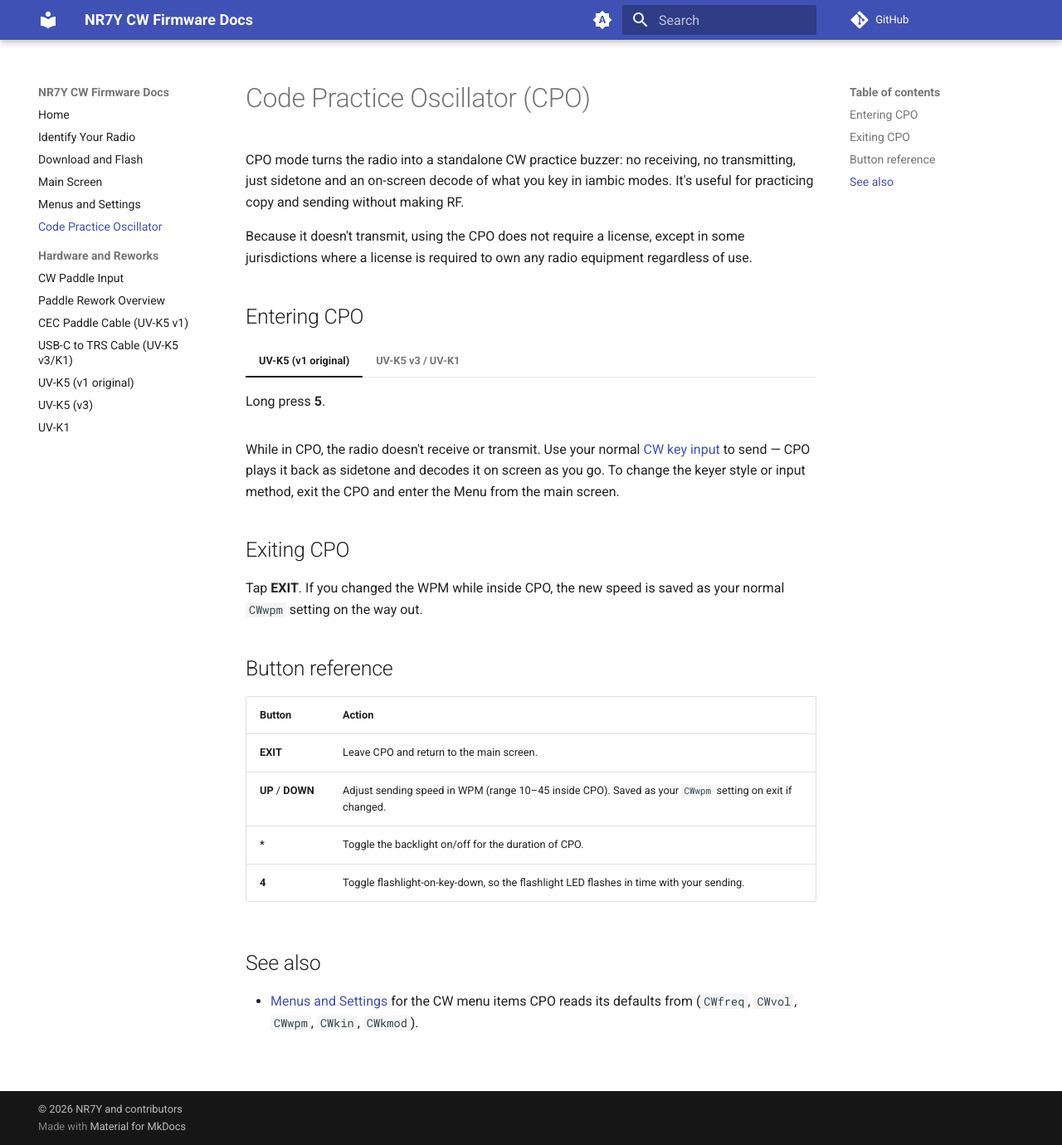
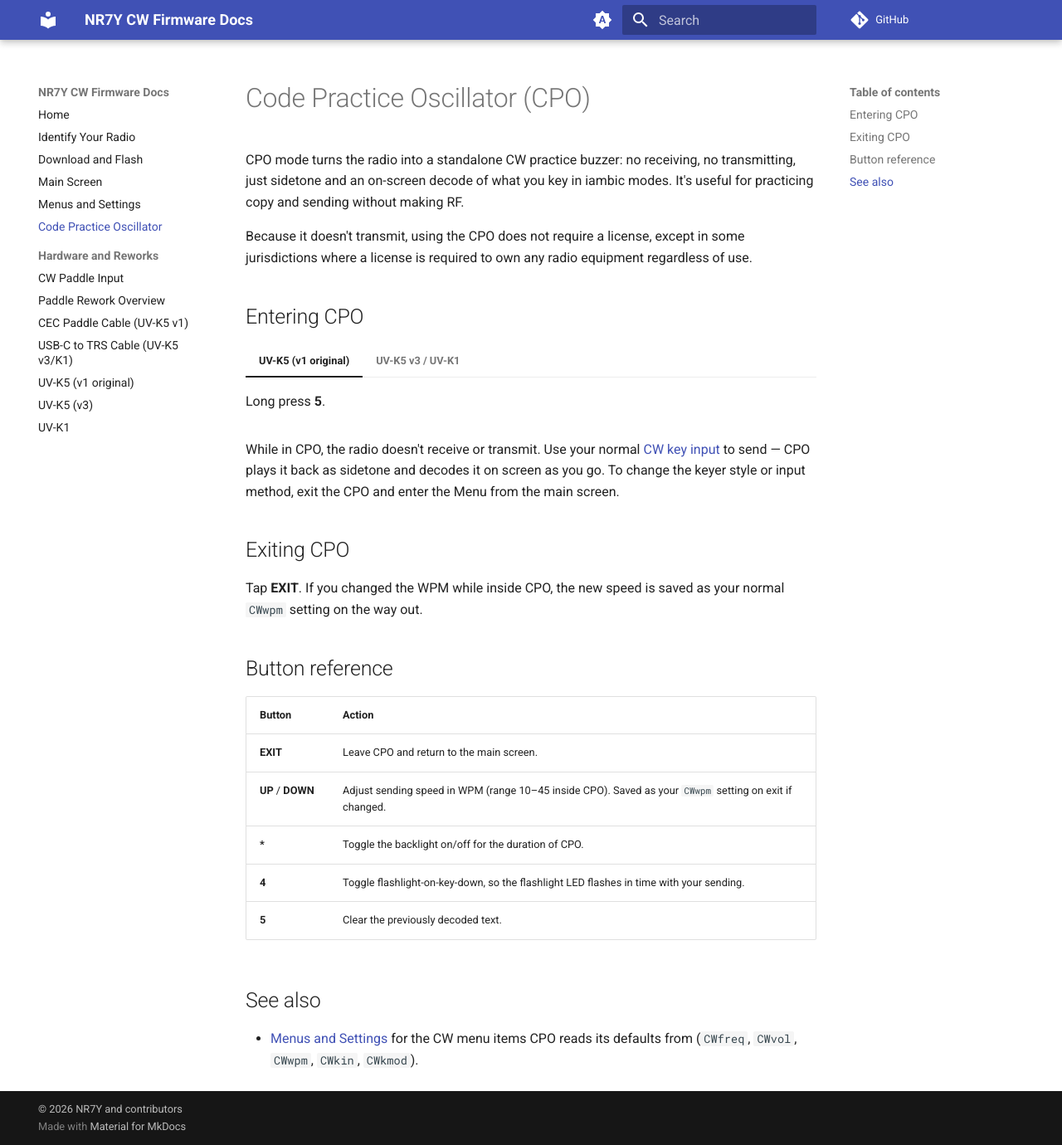
Before and after one commit to briand/cw-firmware-docs, an MkDocs documentation site: the page built from docs/code-practice-oscillator.md, in a window 1280 px wide and 1380 px high. Shown: the whole window at 83% size. Built offline with MkDocs 1.6.1 and Material for MkDocs 9.7.7, drawn with Linux system fonts in a browser that asks for light colours; comment, search, counter and statistics services are not loaded.

Commit message:
add clear button to docs

```diff
--- a/docs/code-practice-oscillator.md
+++ b/docs/code-practice-oscillator.md
@@ -35,6 +35,7 @@ saved as your normal `CWwpm` setting on the way out.
 | **UP** / **DOWN** | Adjust sending speed in WPM (range 10–45 inside CPO). Saved as your `CWwpm` setting on exit if changed. |
 | **\*** | Toggle the backlight on/off for the duration of CPO. |
 | **4** | Toggle flashlight-on-key-down, so the flashlight LED flashes in time with your sending. |
+| **5** | Clear the previously decoded text. |
 
 ## See also
 
```
